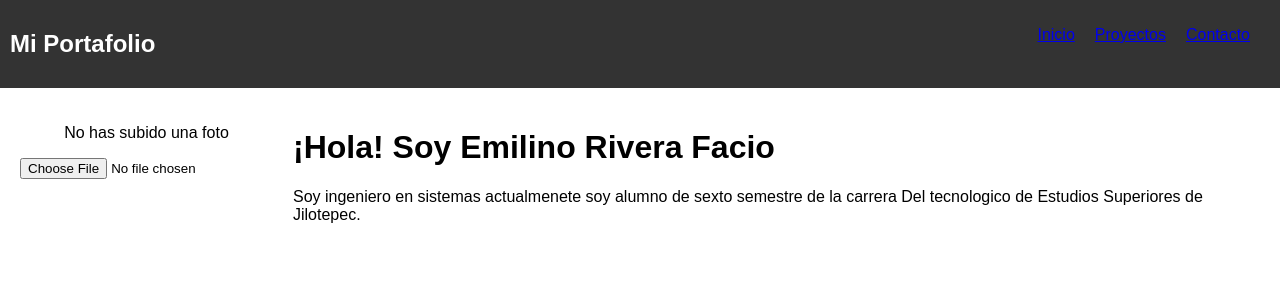
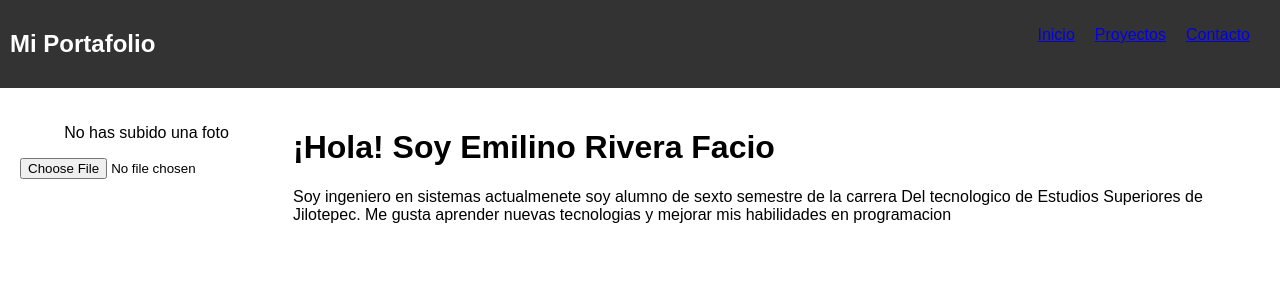
Before and after one commit to emiliano0807/Proyecto3_React, a React (Vite) app: page / in a window 1280 px wide. Shown: the top 300 px of the page. Built offline with nearby package versions, Linux system fonts and the light colour scheme.

Commit message:
first commit

```diff
--- a/src/components/Home.jsx
+++ b/src/components/Home.jsx
@@ -41,7 +41,8 @@ const Home = () => {
         <div className="profile-info">
           <h1>¡Hola! Soy Emilino Rivera Facio</h1>
           <p>Soy ingeniero en sistemas actualmenete soy alumno de sexto semestre de la carrera
-            Del tecnologico de Estudios Superiores de Jilotepec.
+            Del tecnologico de Estudios Superiores de Jilotepec. Me gusta aprender nuevas tecnologias y
+            mejorar mis habilidades en programacion
           </p>
         </div>
       </div>
```
